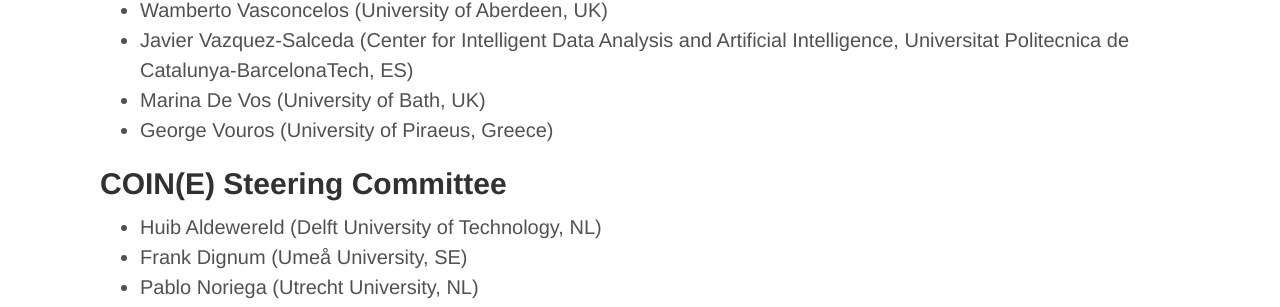
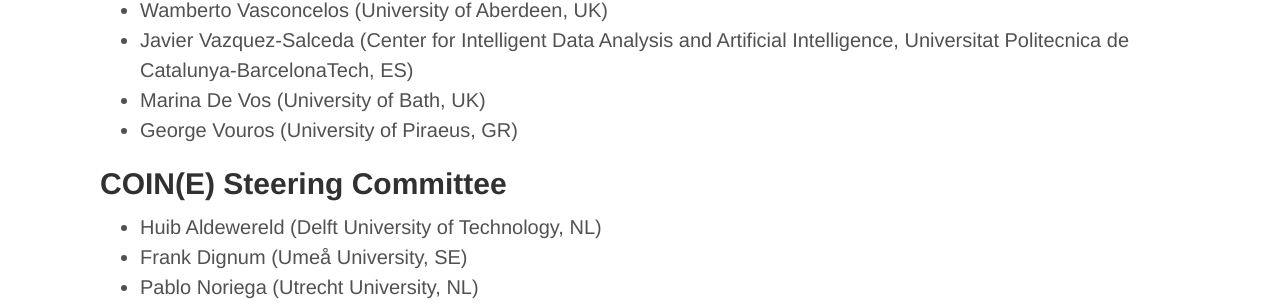
Before and after one commit to coin-workshop/coine-2020-new-zealand, a Jekyll site: the page built from committees.md, in a window 1280 px wide. Shown: the part 771-1078 px from the top of the page. Built offline with Jekyll 4.4.1, drawn with Linux system fonts in a browser that asks for light colours.

Commit message:
Fix formatting.

```diff
--- a/committees.md
+++ b/committees.md
@@ -26,7 +26,7 @@ title: COINE
 - Wamberto Vasconcelos (University of Aberdeen, UK)
 - Javier Vazquez-Salceda (Center for Intelligent Data Analysis and Artificial Intelligence, Universitat Politecnica de Catalunya-BarcelonaTech, ES)
 - Marina De Vos (University of Bath, UK)
-- George Vouros (University of Piraeus, Greece)
+- George Vouros (University of Piraeus, GR)
 
 <!--
 - Mohsen Afsharchi (University of Zanjan, IR)
```
